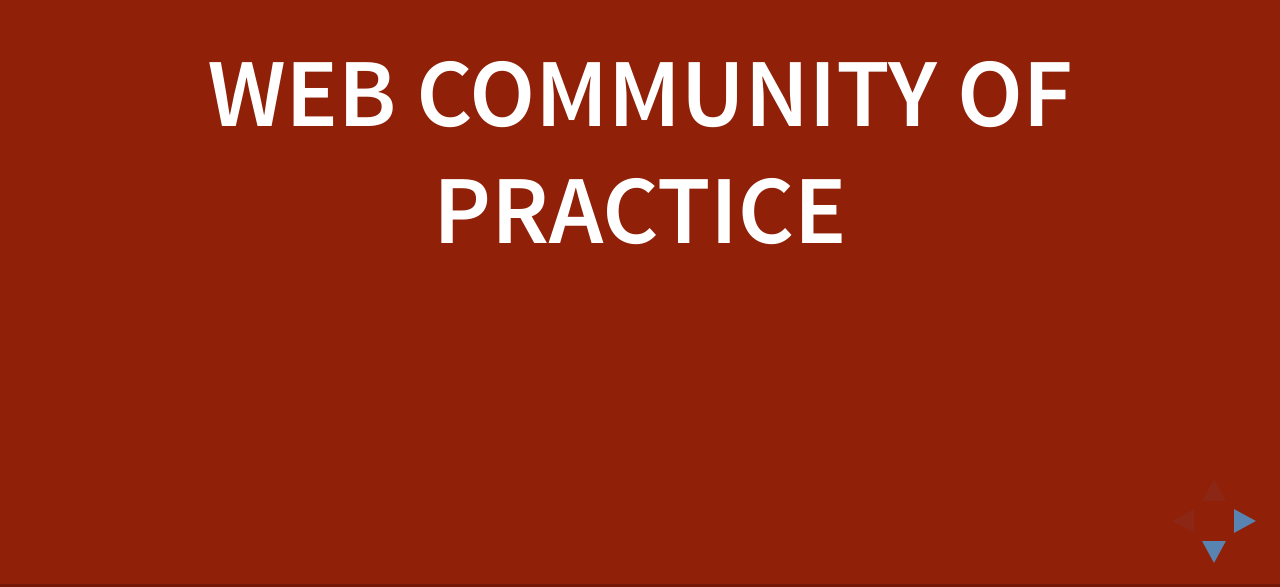
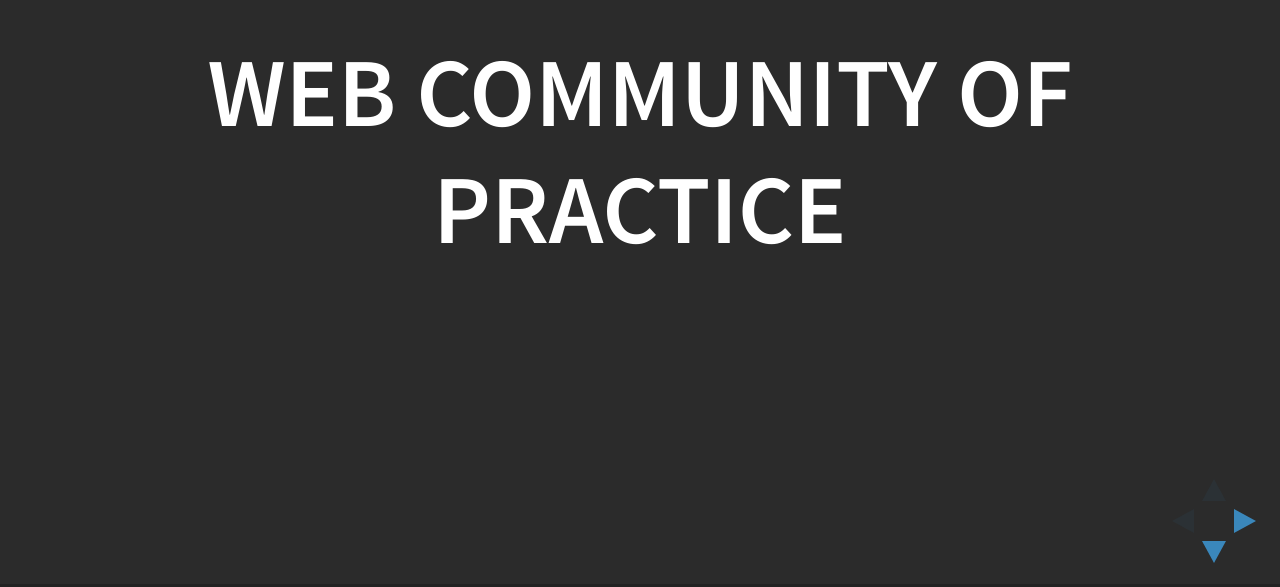
Before and after one commit to mackensen/web-community-of-practice, a plain HTML site: page index.html in a window 1280 px wide. Shown: the part 213-800 px from the top of the page. Drawn offline with Linux system fonts and the light colour scheme.

Commit message:
Built from 09cc28e on branch master

```diff
--- a/css/theme.css
+++ b/css/theme.css
@@ -11,8 +11,8 @@ section.has-light-background, section.has-light-background h1, section.has-light
  * GLOBAL STYLES
  *********************************************/
 body {
-  background: #912009;
-  background-color: #912009; }
+  background: #2b2b2b;
+  background-color: #2b2b2b; }
 
 .reveal {
   font-family: "Source Sans Pro", Helvetica, sans-serif;
```
Also changed, not shown: slides/index.md (+1 -0 lines).
